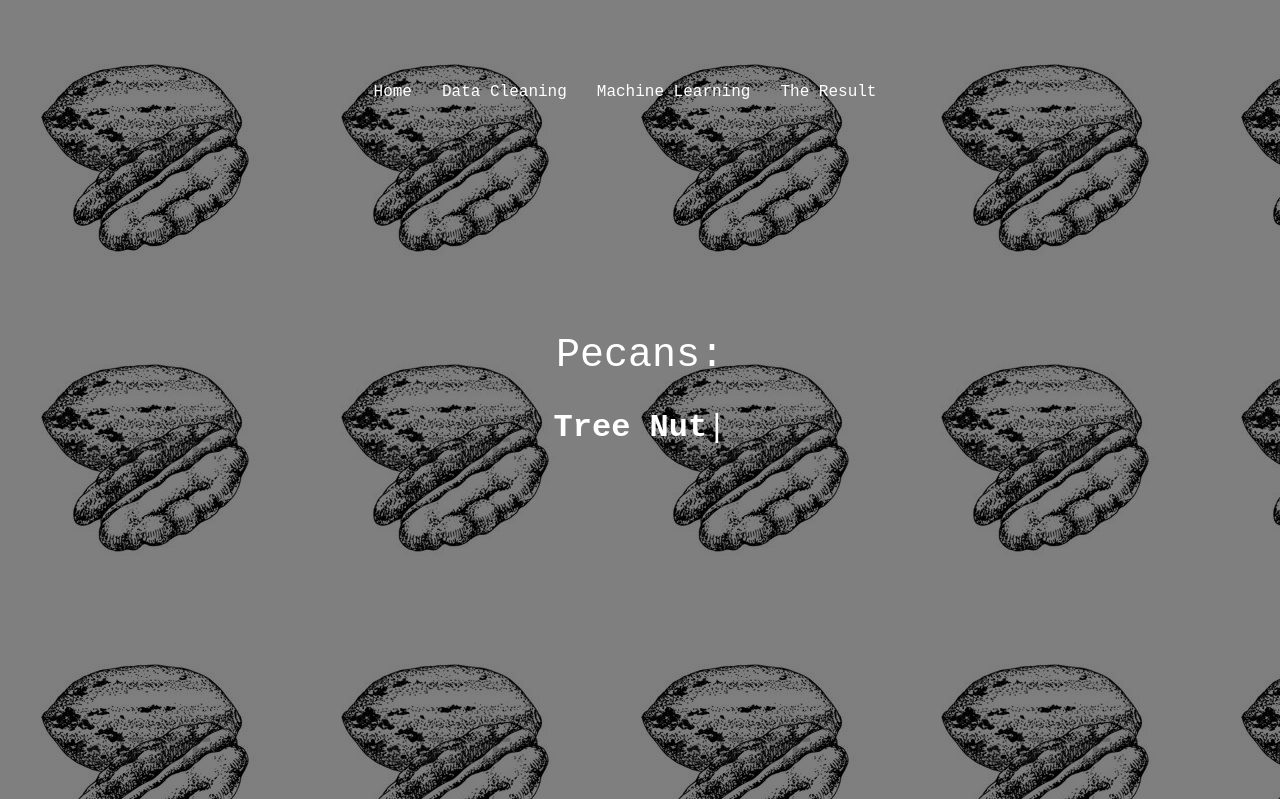
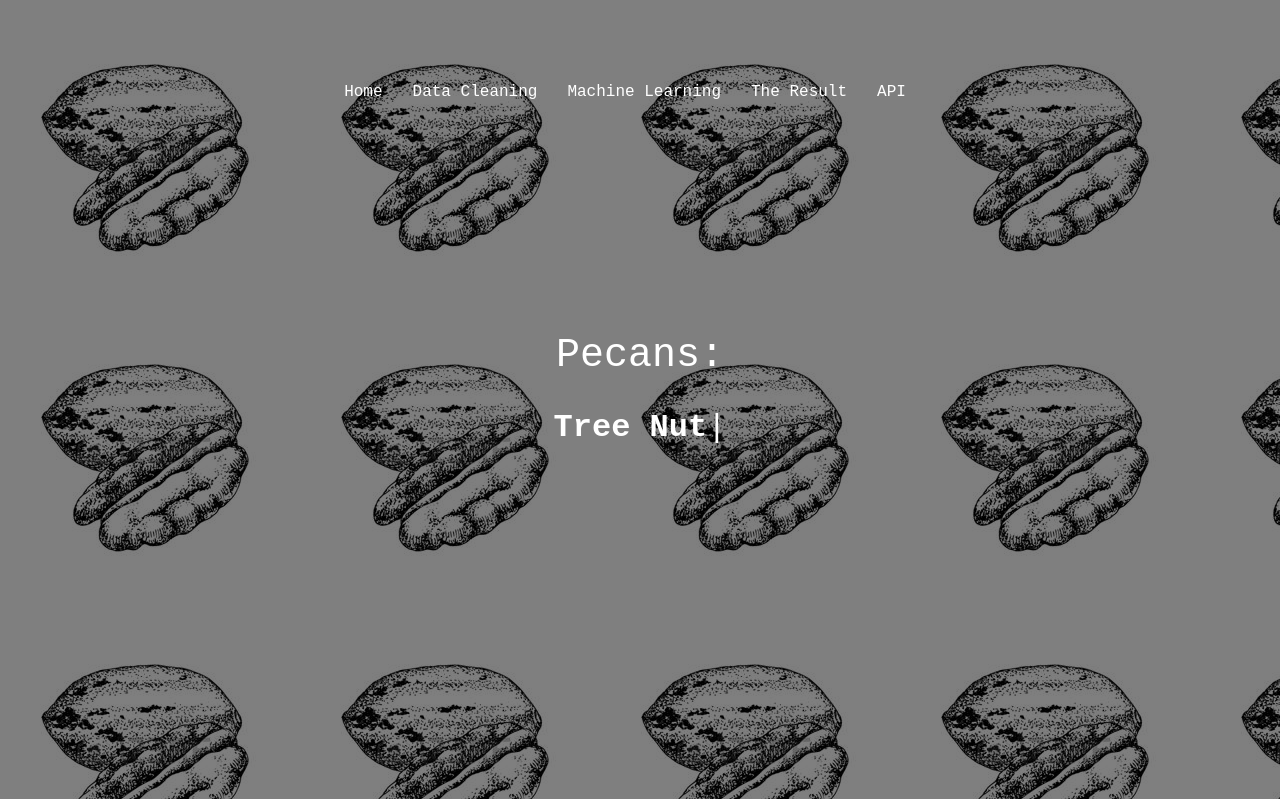
Before and after one commit to ferozumair786/UTDS-ML-Project, a Flask app: page / in a window 1280 px wide. Shown: the top 799 px of the page. Run offline with Flask 2, Linux system fonts and the light colour scheme; some libraries are stand-ins or nearby versions.

Commit message:
added link to API on homepage

```diff
--- a/templates/index.html
+++ b/templates/index.html
@@ -22,6 +22,8 @@
         <li><a href="#pageB"> Data Cleaning</li>
         <li><a href="#pageC"> Machine Learning</li>
         <li><a href="#pageD"> The Result</li>
+        <li><a href="/nutdata"> API</li>
+
       </ul>
 
     </nav>
```
